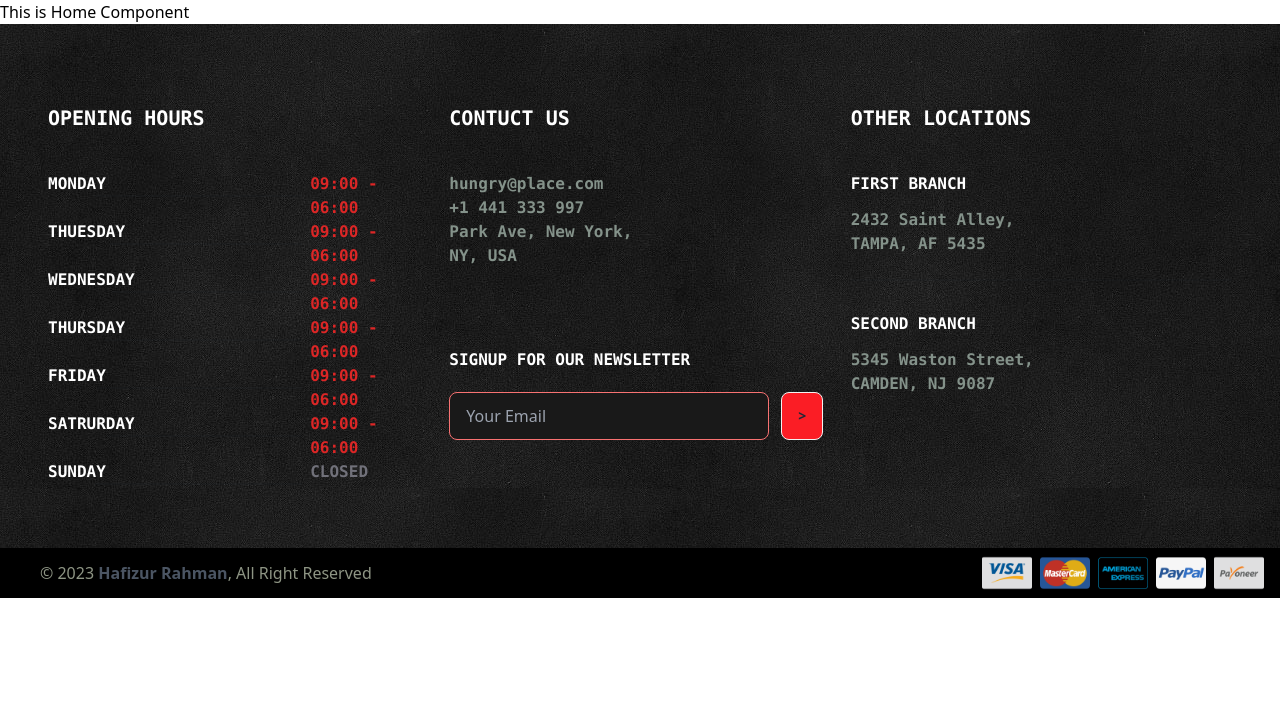
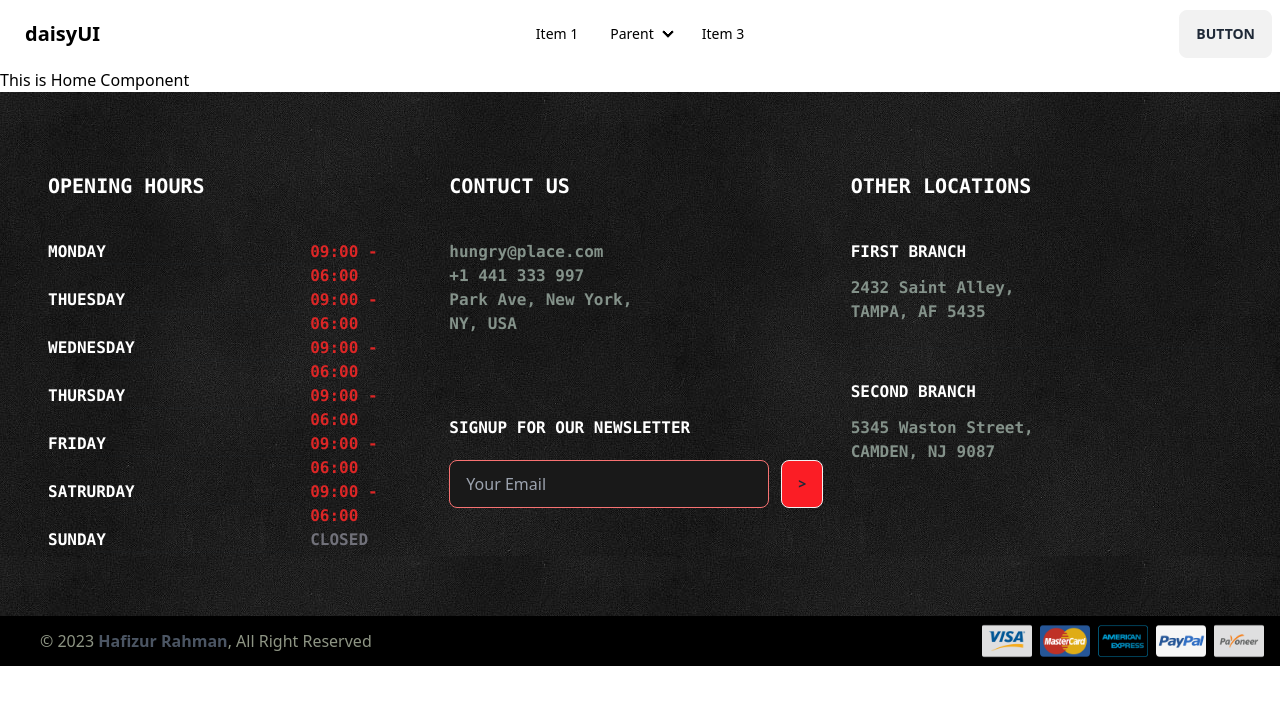
Before and after one commit to Nik7s/hungry-place-restaurant-client, a React (Vite) app: page / in a window 1280 px wide. Shown: the top 704 px of the page. Built offline with nearby package versions, Linux system fonts and the light colour scheme.

Commit message:
Import basic  Navbar from Daisy-UI

```diff
--- a/src/Layout/Main.jsx
+++ b/src/Layout/Main.jsx
@@ -1,9 +1,11 @@
 import { Outlet } from "react-router-dom";
 import Footer from "../Pages/Shared/Footer/Footer";
+import NavBar from "../Pages/Shared/NavBar/NavBar";
 
 const Main = () => {
   return (
     <div className="h-screen bg-white text-black">
+      <NavBar />
       <Outlet />
       <Footer />
     </div>
--- a/src/Pages/Shared/NavBar/NavBar.jsx
+++ b/src/Pages/Shared/NavBar/NavBar.jsx
@@ -1,7 +1,75 @@
 const NavBar = () => {
   return (
-    <div>
-      <h1>This is Navbar Component</h1>
+    <div className="navbar bg-base-100">
+      <div className="navbar-start">
+        <div className="dropdown">
+          <label tabIndex={0} className="btn btn-ghost lg:hidden">
+            <svg
+              xmlns="http://www.w3.org/2000/svg"
+              className="h-5 w-5"
+              fill="none"
+              viewBox="0 0 24 24"
+              stroke="currentColor"
+            >
+              <path
+                strokeLinecap="round"
+                strokeLinejoin="round"
+                strokeWidth="2"
+                d="M4 6h16M4 12h8m-8 6h16"
+              />
+            </svg>
+          </label>
+          <ul
+            tabIndex={0}
+            className="menu menu-sm dropdown-content mt-3 z-[1] p-2 shadow bg-base-100 rounded-box w-52"
+          >
+            <li>
+              <a>Item 1</a>
+            </li>
+            <li>
+              <a>Parent</a>
+              <ul className="p-2">
+                <li>
+                  <a>Submenu 1</a>
+                </li>
+                <li>
+                  <a>Submenu 2</a>
+                </li>
+              </ul>
+            </li>
+            <li>
+              <a>Item 3</a>
+            </li>
+          </ul>
+        </div>
+        <a className="btn btn-ghost normal-case text-xl">daisyUI</a>
+      </div>
+      <div className="navbar-center hidden lg:flex">
+        <ul className="menu menu-horizontal px-1">
+          <li>
+            <a>Item 1</a>
+          </li>
+          <li tabIndex={0}>
+            <details>
+              <summary>Parent</summary>
+              <ul className="p-2">
+                <li>
+                  <a>Submenu 1</a>
+                </li>
+                <li>
+                  <a>Submenu 2</a>
+                </li>
+              </ul>
+            </details>
+          </li>
+          <li>
+            <a>Item 3</a>
+          </li>
+        </ul>
+      </div>
+      <div className="navbar-end">
+        <a className="btn">Button</a>
+      </div>
     </div>
   );
 };
```
